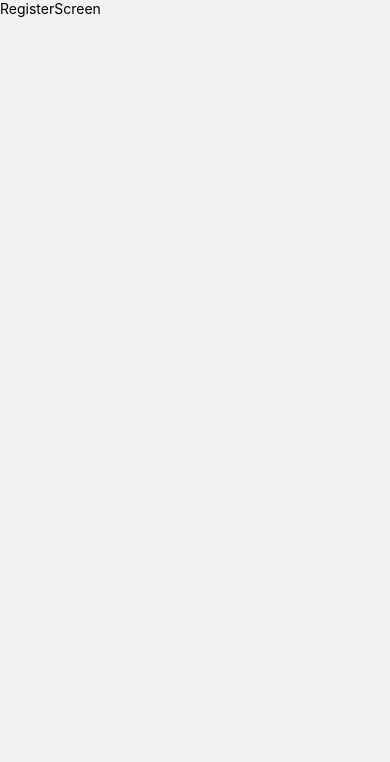
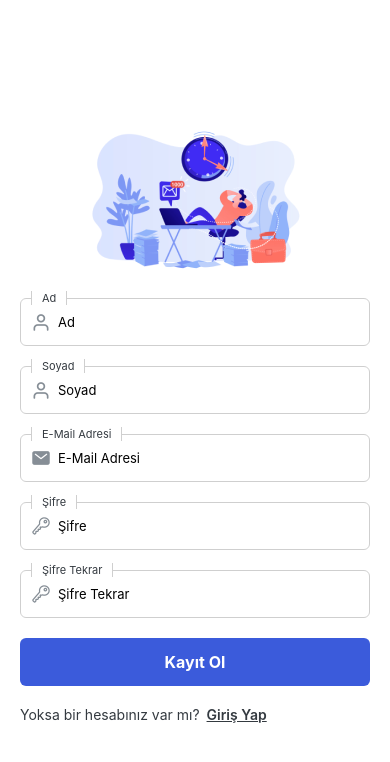
Before and after one commit to Kocayamak/modern-mobile-todo-list, a React Native app: screen /Register in a window 390 px wide. Shown: the top 762 px of the page. Built offline with nearby package versions, Linux system fonts and the light colour scheme.

Commit message:
registera başlandı

```diff
--- a/src/components/auth/Register.jsx
+++ b/src/components/auth/Register.jsx
@@ -1,10 +1,40 @@
-import { Text, View } from 'react-native'
-import React from 'react'
+import { View, Image, TouchableOpacity, FlatList, Text } from "react-native";
+import React from "react";
+import Button from "../shared/Button";
+import Input from "../shared/Input";
+import { registerForm } from "../../utils/const/authForm";
 
-export default function Register() {
+export default function Register({ navigation }) {
   return (
-    <View>
-      <Text>Register</Text>
+    <View className="flex-1 items-center justify-center bg-white px-5">
+      <View>
+        <Image source={require("../../../assets/images/auth-logo.png")} />
+      </View>
+
+      <View className="w-full">
+        <FlatList
+          data={registerForm}
+          renderItem={({ item }) => (
+            <View className="w-full mt-5">
+              <Input title={item.title} icon={item.icon} />
+            </View>
+          )}
+          keyExtractor={(item) => item.id}
+        />
+      </View>
+
+      <View className="w-full mt-5">
+        <Button title="Kayıt Ol" />
+      </View>
+
+      <View className="w-full mt-5 flex-row">
+        <Text className="text-primary">
+          Yoksa bir hesabınız var mı?
+          <TouchableOpacity onPress={() => navigation.navigate("Login")}>
+            <Text className="font-[600] ml-[7px] underline">Giriş Yap</Text>
+          </TouchableOpacity>
+        </Text>
+      </View>
     </View>
-  )
+  );
 }
--- a/src/screen/RegisterScreen.jsx
+++ b/src/screen/RegisterScreen.jsx
@@ -1,10 +1,9 @@
 import { Text, View } from 'react-native'
 import React from 'react'
+import Register from '../components/auth/Register'
 
-export default function RegisterScreen() {
+export default function RegisterScreen({ navigation}) {
   return (
-    <View>
-      <Text>RegisterScreen</Text>
-    </View>
+    <Register  navigation={navigation}/>
   )
 }
```
